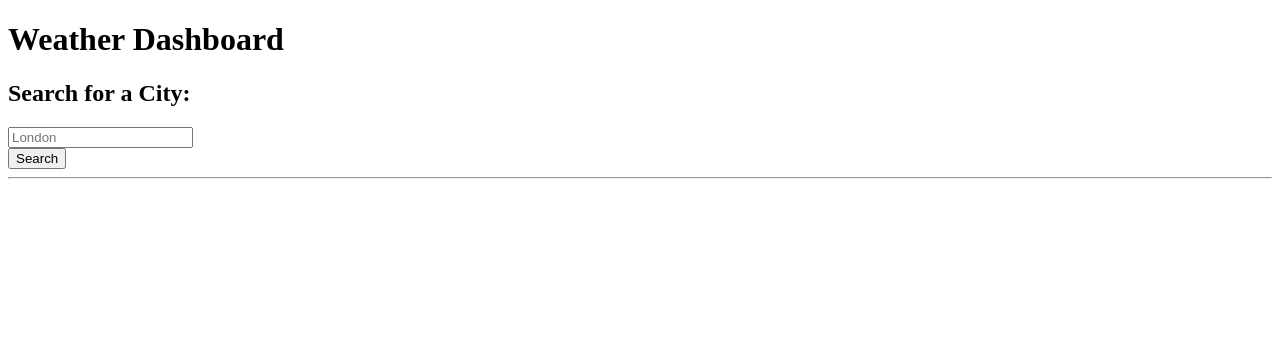
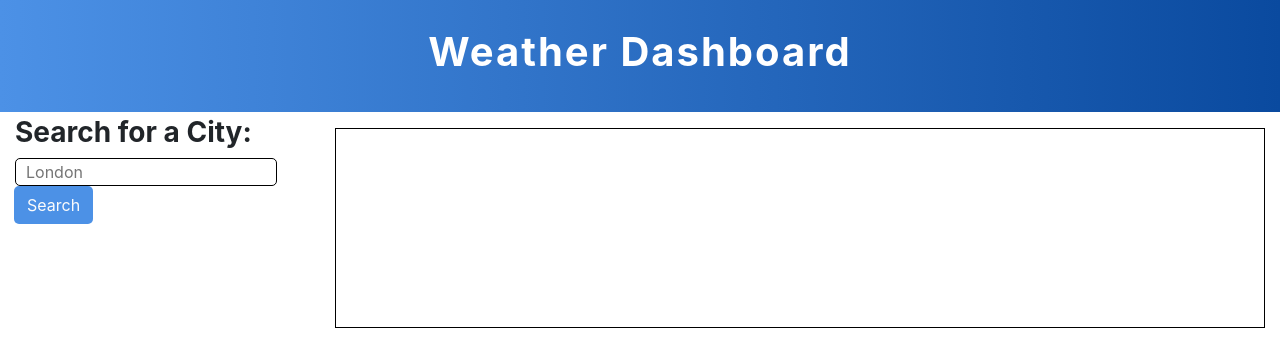
Before and after one commit to Marzena-W/challenge8-Weather-Dashboard, a plain HTML site: page index.html in a window 1280 px wide. Drawn offline with nearby package versions, Linux system fonts and the light colour scheme.

Commit message:
added css file

```diff
--- /dev/null
+++ b/assets/css/styles.css
@@ -0,0 +1,32 @@
+.weather-header{
+    background-image: linear-gradient(to right,  rgb(76, 145, 230), rgb(10, 74, 159));
+}
+h1 {
+    padding: 20px 0px;
+    font-weight: bold !important;
+    letter-spacing: 2px;
+}
+#form-heading {
+    font-weight: bold;
+}
+aside {
+    display: block;
+}
+
+#search-button {
+    background-color: rgb(76, 145, 230);
+    color: rgb(252, 252, 252);
+    border-radius: 5px;
+}
+#search-input{
+    padding-left: 10px;
+    border-radius: 5px;
+    border: 1px solid black;
+}
+.hr {
+    border-bottom: 1px solid black !important;
+}
+#today {
+    border: 1px solid black;
+    height: 200px;
+}
--- /dev/null
+++ b/assets/js/script.js
@@ -0,0 +1 @@
+var queryURL = "https://api.openweathermap.org/data/2.5/forecast?lat={lat}&lon={lon}&appid=e3fca67d9cc333a831026c5f07c8ba92";
--- a/index.html
+++ b/index.html
@@ -5,9 +5,10 @@
   <meta charset="UTF-8" />
   <meta name="viewport" content="width=device-width, initial-scale=1.0" />
   <meta http-equiv="X-UA-Compatible" content="ie=edge" />
-  <link rel="stylesheet" href="styles/reset.css" />
-  <!-- <link rel="stylesheet" href="https://stackpath.bootstrapcdn.com/bootstrap/4.3.1/css/bootstrap.min.css" /> -->
-  <!-- <link rel="stylesheet" href="https://stackpath.bootstrapcdn.com/font-awesome/4.7.0/css/font-awesome.min.css" /> -->
+  <!-- <link rel="stylesheet" href="styles/reset.css" /> -->
+  <link rel="stylesheet" href="./assets/css/styles.css" />
+  <link rel="stylesheet" href="https://stackpath.bootstrapcdn.com/bootstrap/4.3.1/css/bootstrap.min.css" />
+  <link rel="stylesheet" href="https://stackpath.bootstrapcdn.com/font-awesome/4.7.0/css/font-awesome.min.css" />
   <title>Weather Dashboard</title>
 </head>
 
@@ -19,24 +20,23 @@
   <!-- max-width for ultra wide resolutions -->
   <div class="container-fluid" style="max-width: 1400px">
     <div class="row">
+
       <aside class="col-lg-3 pb-3">
-        <h2 id="form-heading" class="mt-1 h3 form-label">
-          Search for a City:
-        </h2>
+
+        <h2 id="form-heading" class="mt-1 h3 form-label">Search for a City:</h2>
         <form id="search-form" class="form">
+
           <div class="form-inline form-group">
             <div class="input-group">
-              <input class="form-input weather-search" type="text" id="search-input" placeholder="London"
-                aria-labelledby="form-heading" aria-controls="today forecast" />
+              <input class="form-input weather-search" type="text" id="search-input" placeholder="London"aria-labelledby="form-heading" aria-controls="today forecast" />
               <div class="input-group-append">
-                <button type="submit" class="btn search-button" id="search-button" aria-label="submit search">
-                  Search
-                </button>
+                <button type="submit" class="btn search-button" id="search-button"aria-label="submit search">Search</button>
                 <hr class="hr weather-hr" />
               </div>
             </div>
           </div>
         </form>
+
         <div class="list-group" id="history"></div>
       </aside>
 
@@ -51,7 +51,7 @@
   <script src="https://cdnjs.cloudflare.com/ajax/libs/moment.js/2.29.4/moment.min.js"></script>
   <!-- jQuery -->
   <script src="https://cdnjs.cloudflare.com/ajax/libs/jquery/3.2.1/jquery.min.js"></script>
-  <script src="script.js"></script>
+  <script src="./assets/js/script.js"></script>
 </body>
 
 </html>
```
Also changed, not shown: 2 other files.
